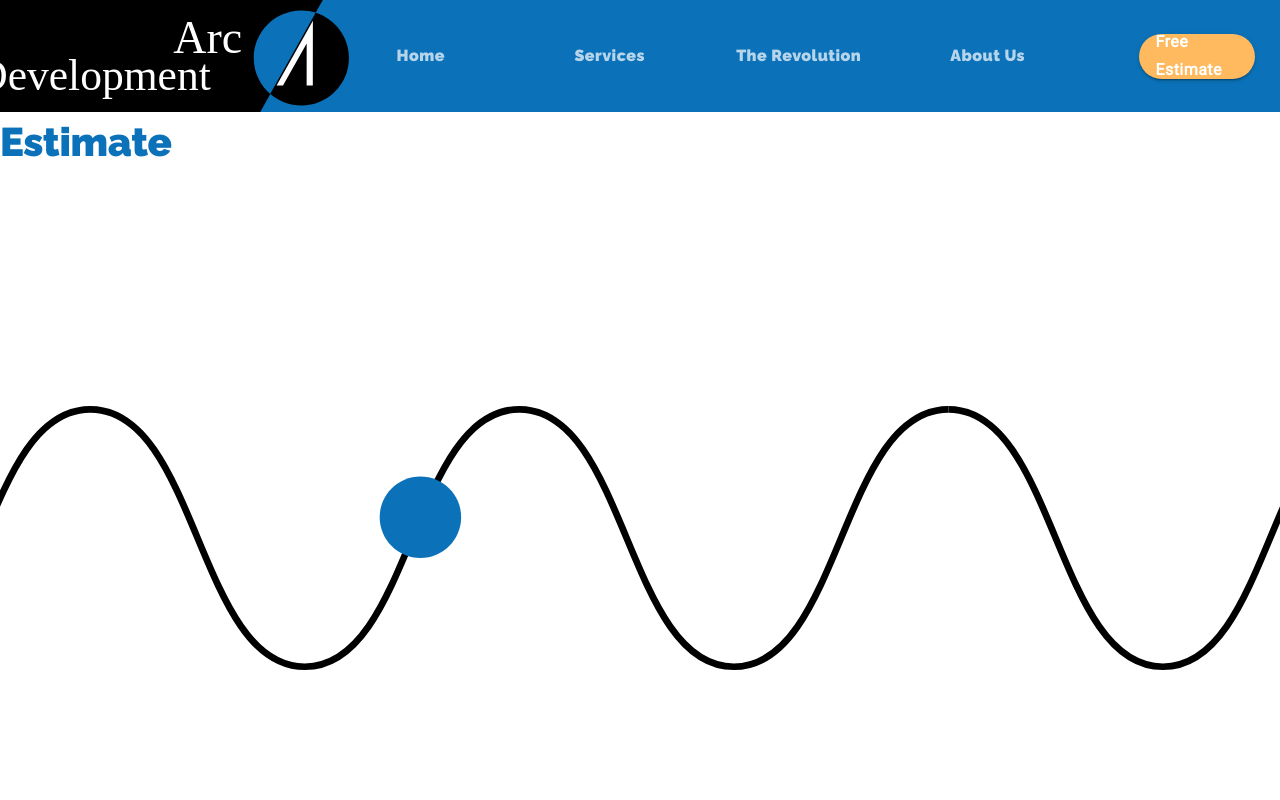
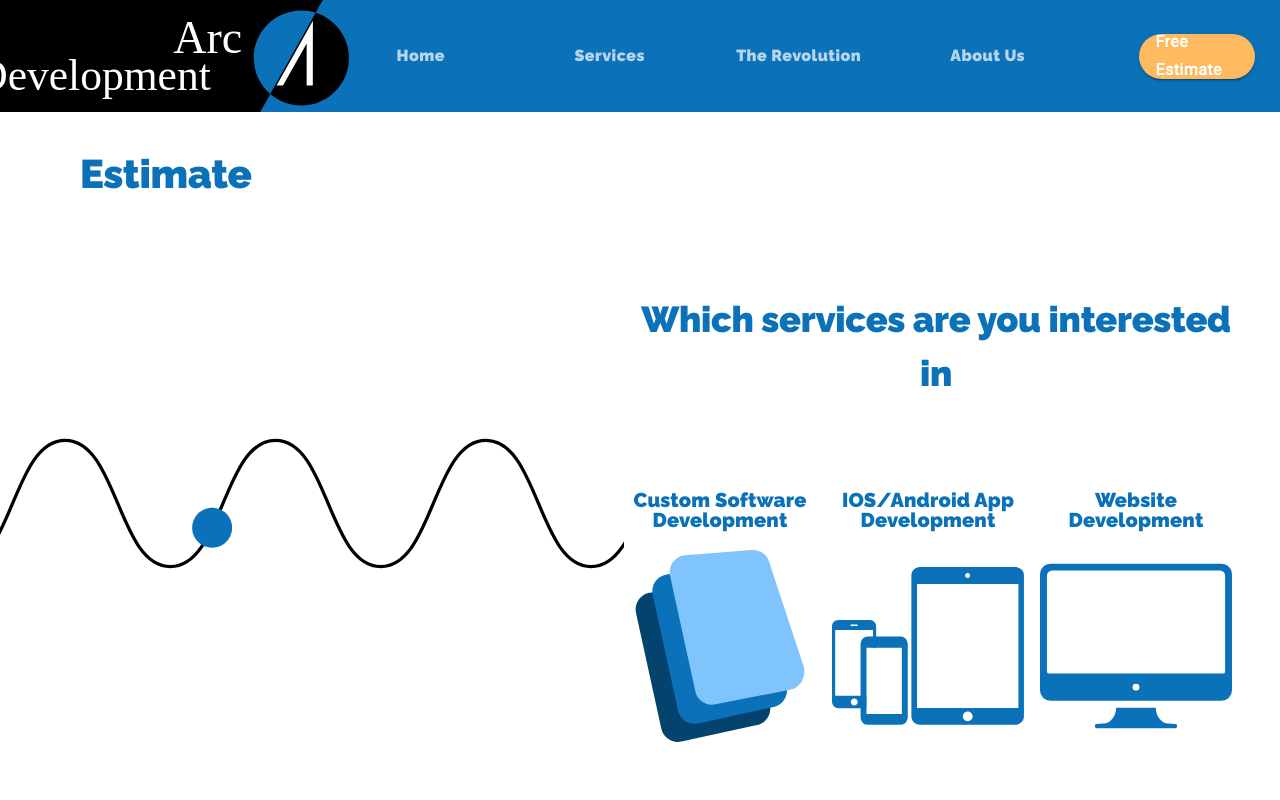
Before and after one commit to huyviet1995/material-ui-tutorial-1, a React (Create React App) app: page /estimate in a window 1280 px wide. Shown: the top 800 px of the page. Built offline with nearby package versions, Linux system fonts and the light colour scheme.

Commit message:
Update styling for the left and right section of the page
Takeaways: using the lg or md props to allow each big chunk to take up the necessary space divided by the whole big space man

```diff
--- a/src/components/Estimate.js
+++ b/src/components/Estimate.js
@@ -28,9 +28,12 @@ import biometrics from '../assets/biometrics.svg';
 
 import estimateAnimation from '../animations/estimateAnimation/data.json';
 
-const useStyles = makeStyles(theme => {
-
-});
+const useStyles = makeStyles(theme => ({
+    icon: {
+        width: '12em',
+        height: '12em',
+    }
+}));
 
 export default function Estimate() {
     const classes = useStyles();
@@ -47,48 +50,48 @@ export default function Estimate() {
 
     return (
         <Grid container direction="row">
-            <Grid item container direction="column">
-                <Grid item>
+            <Grid item container direction="column" lg>
+                <Grid item style={{ marginTop: '2em', marginLeft: '5em' }}>
                     <Typography variant="h2">Estimate</Typography>
                 </Grid>
+                <Grid item container direction="column" style={{ marginRight: '10em', maxWidth: '50em', marginTop: "7.5em" }}>
+                    <Lottie options={defaultOptions} height="100%" width="100%" />
+                </Grid>
             </Grid>
-            <Grid item container direction="column">
-                <Lottie options={defaultOptions} height="100%" width="100%" />
-            </Grid>
-            <Grid item container direction="column">
+            <Grid item container lg direction="column" style={{ marginRight: "2em", marginBottom: "25em" }}>
                 <Grid item>
-                    <Typography variant="h2" align="center" style={{ fontWeight: 300 }} gutterBottom>
+                    <Typography variant="h2" align="center" style={{ fontWeight: 500, fontSize: "2.25rem", marginBottom: "2.5em", marginTop: "5em" }} gutterBottom>
                         Which services are you interested in
                     </Typography>
                 </Grid>
                 <Grid item container>
-                    <Grid item container direction="column">
+                    <Grid item container direction="column" md>
                         <Grid item container direction="column">
                             <Grid item style={{ maxWidth: '12em' }}>
-                                <Typography variant="h6" align="center">Custom Software Development</Typography>
+                                <Typography style={{ marginBottom: "1em" }} variant="h6" align="center">Custom Software Development</Typography>
                             </Grid>
                             <Grid item>
-                                <img src={software} alt="three floating screens" />
+                                <img src={software} alt="three floating screens" className={classes.icon} />
                             </Grid>
                         </Grid>
                     </Grid>
-                    <Grid item container direction="column">
+                    <Grid item container direction="column" md>
                         <Grid item container direction="column">
                             <Grid item style={{ maxWidth: '12em' }}>
-                                <Typography variant="h6" align="center">IOS/Android App Development</Typography>
+                                <Typography style={{ marginBottom: "1em" }} variant="h6" align="center">IOS/Android App Development</Typography>
                             </Grid>
                             <Grid item>
-                                <img src={mobile} alt="phones and tablet outline" />
+                                <img src={mobile} alt="phones and tablet outline" className={classes.icon} />
                             </Grid>
                         </Grid>
                     </Grid>
-                    <Grid item container direction="column">
+                    <Grid item container direction="column" md>
                         <Grid item container direction="column">
                             <Grid item style={{ maxWidth: '12em' }}>
-                                <Typography variant="h6" align="center">Website Development</Typography>
+                                <Typography style={{ marginBottom: "1em" }} variant="h6" align="center">Website Development</Typography>
                             </Grid>
                             <Grid item>
-                                <img src={website} alt="computer outline" />
+                                <img src={website} alt="computer outline" className={classes.icon} />
                             </Grid>
                         </Grid>
                     </Grid>
--- a/src/components/ui/Theme.js
+++ b/src/components/ui/Theme.js
@@ -53,6 +53,7 @@ const theme = createTheme({
     h6: {
       fontWeight: 500,
       fontFamily: "Raleway",
+      lineHeight: 1,
       color: arcBlue,
     },
     subtitle1: {
```
